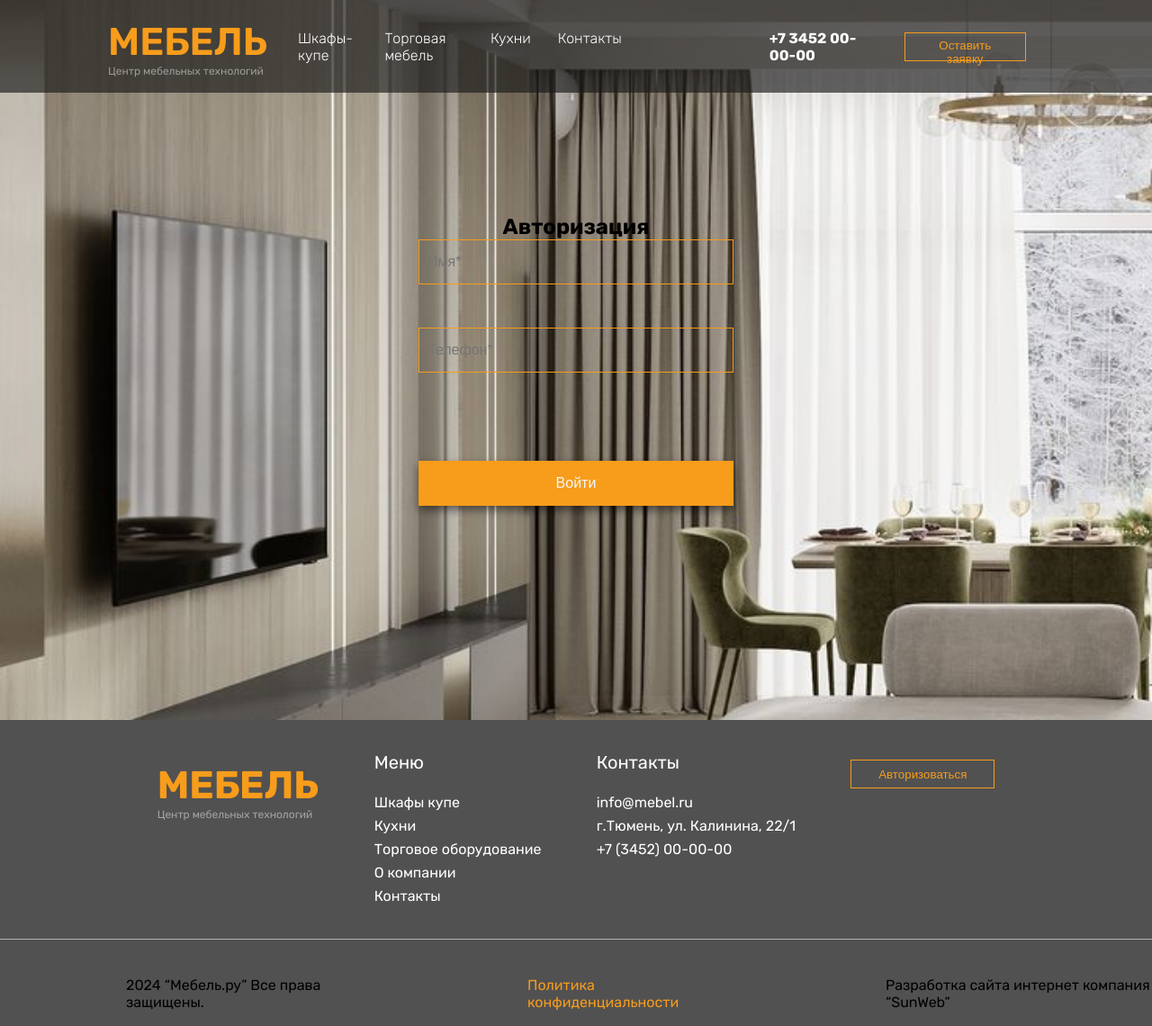
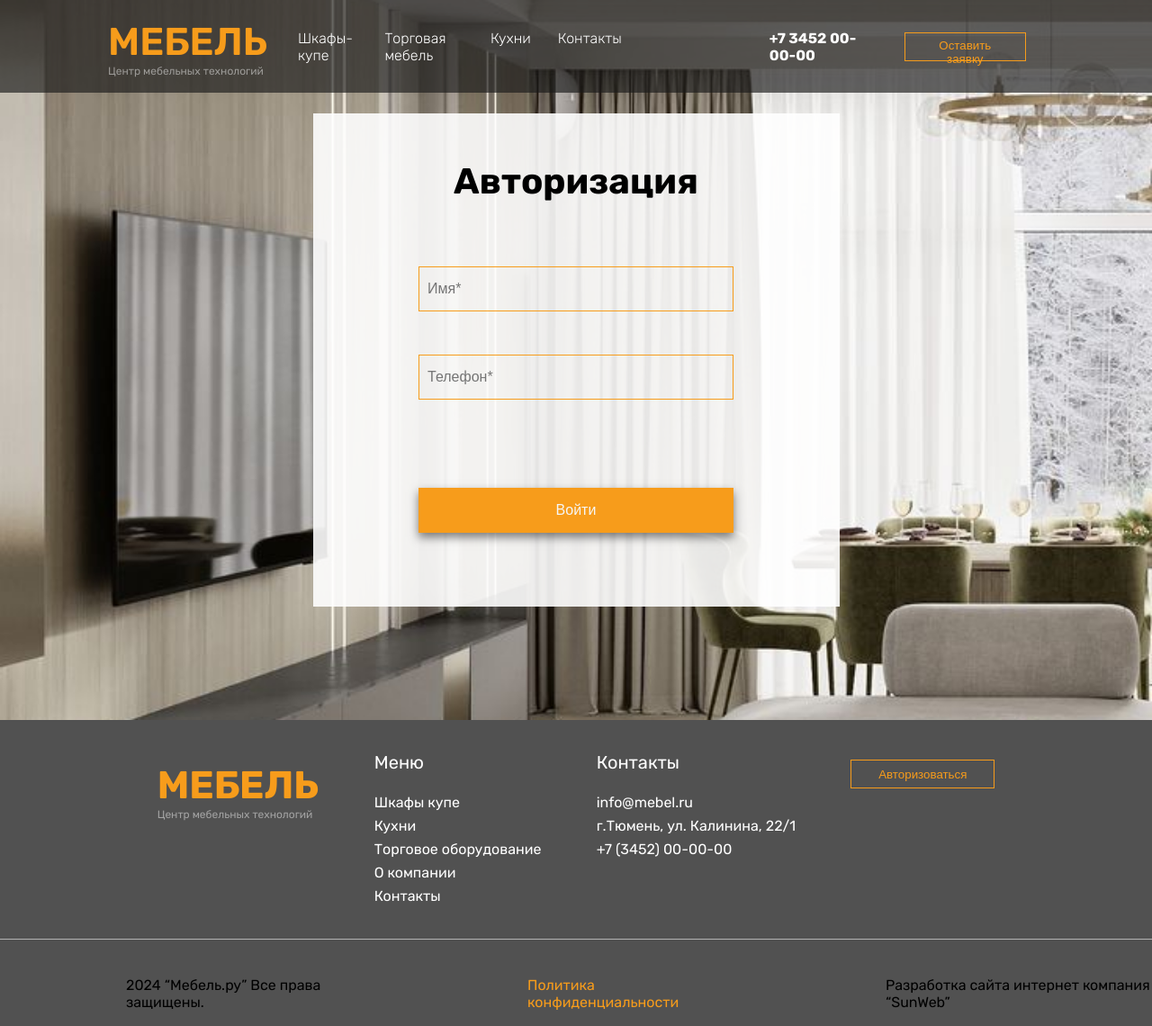
Before and after one commit to axelwarn2/sw-academy, a PHP site: page /index2.html in a window 1280 px wide. Shown: the whole page at 90% size. Run offline with PHP 8.4, Linux system fonts and the light colour scheme; some web fonts are replaced.

Commit message:
1:Приведет имена селекторов в соответствии с именами в HTML

```diff
--- a/src/style.css
+++ b/src/style.css
@@ -735,7 +735,7 @@ body {
     justify-content: center;
 }
 
-.hero__title-auth {
+.main-auth__title {
     font-size: 40px;
     padding-bottom: 71px;
     padding-top: 52px;
@@ -754,7 +754,7 @@ body {
     flex-direction: column;
 }
 
-.hero__content-auth {
+.main-auth__content{
     background-color: rgba(255, 255, 255, 0.89);
     height: 548px;
     width: 585px;
```
